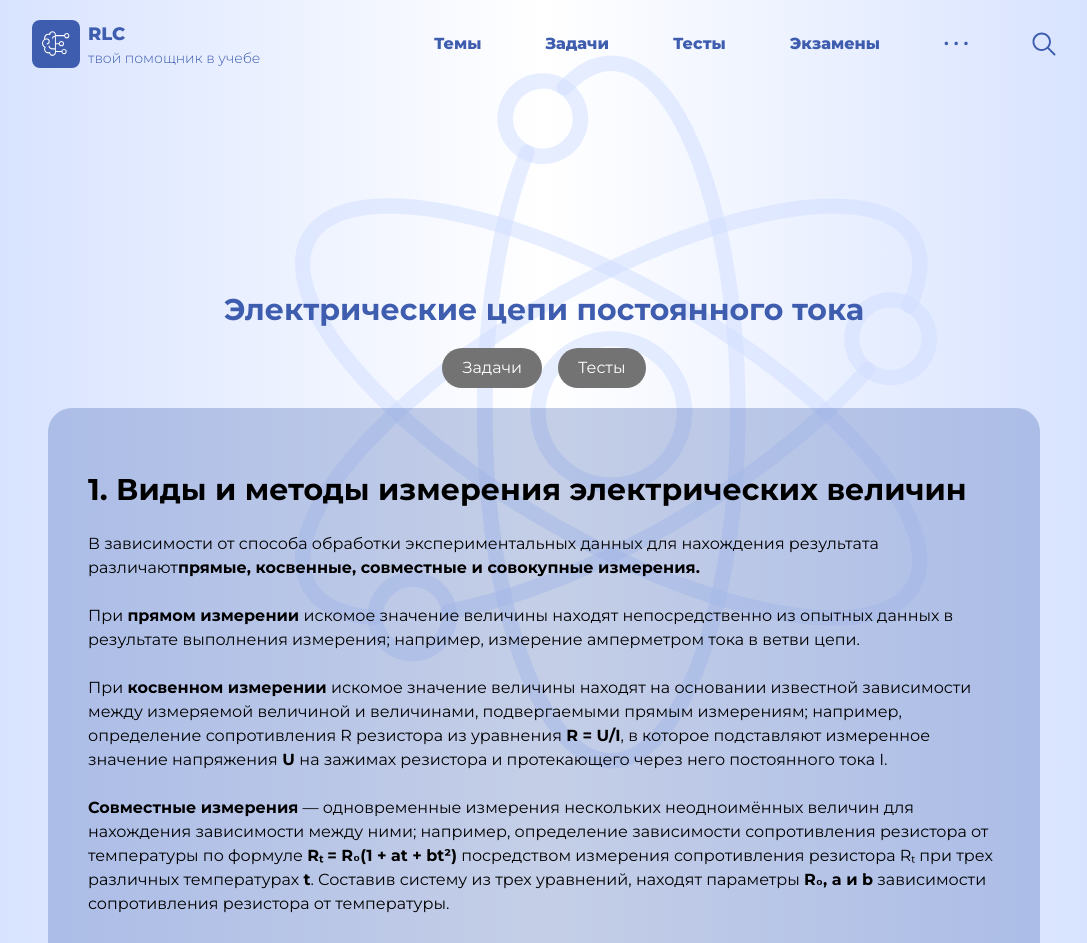
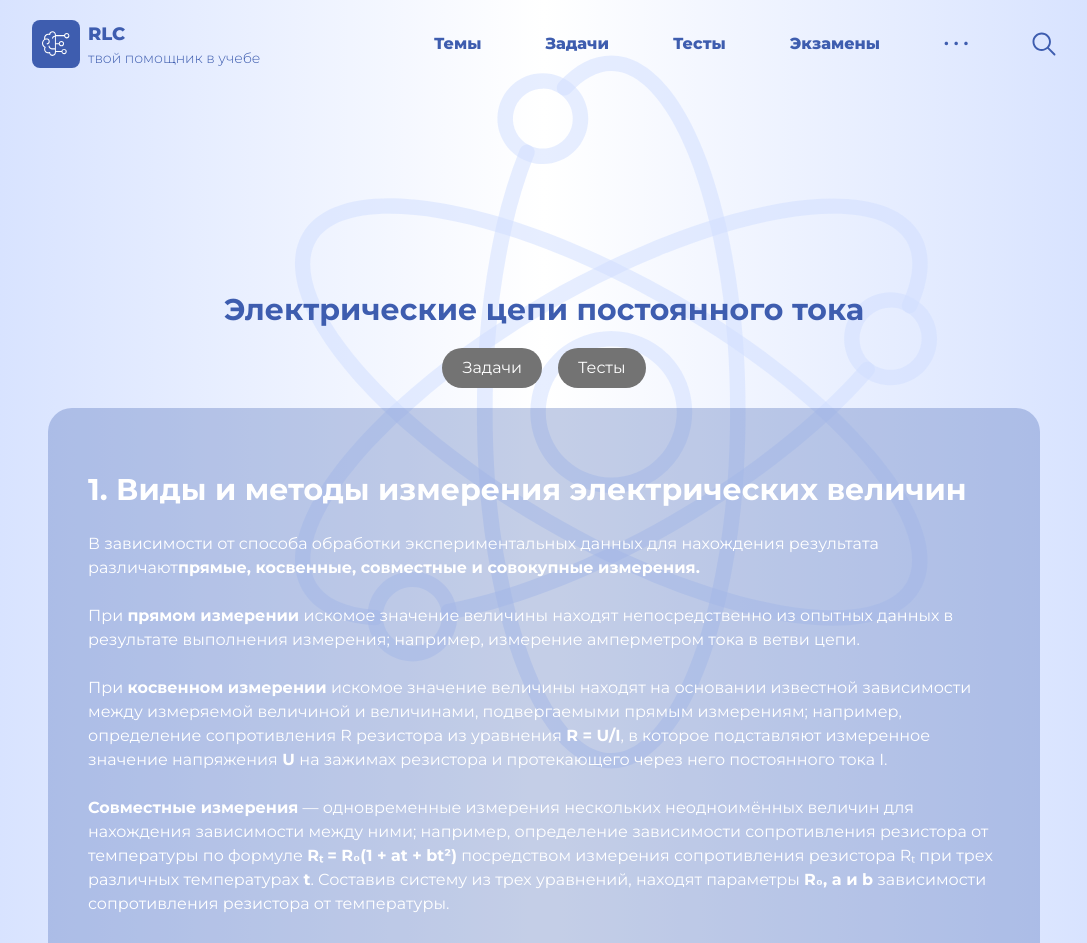
Before and after one commit to dmitsai/electronic-next, a Next.js app: page /theme/basic-electro in a window 1280 px wide. Shown: the top 943 px of the page, without its empty margins (96-1183 px from the left). Built offline with nearby package versions, Linux system fonts and the light colour scheme.

Commit message:
[feat] add color for text

```diff
--- a/src/app/theme/basic-electro/page.tsx
+++ b/src/app/theme/basic-electro/page.tsx
@@ -27,7 +27,7 @@ export default function BasicElectro() {
                 </div>
                 <div
                     className={
-                        'flex flex-col  items-start  justify-start  gap-y-6 rounded-3xl bg-btn-blue bg-opacity-30 px-10 py-16'
+                        'flex flex-col  items-start  justify-start  gap-y-6 rounded-3xl bg-btn-blue bg-opacity-30 px-10 py-16 text-white'
                     }
                 >
                     <p className={'text-3xl  font-bold'}>1. Виды и методы измерения электрических величин</p>
```
